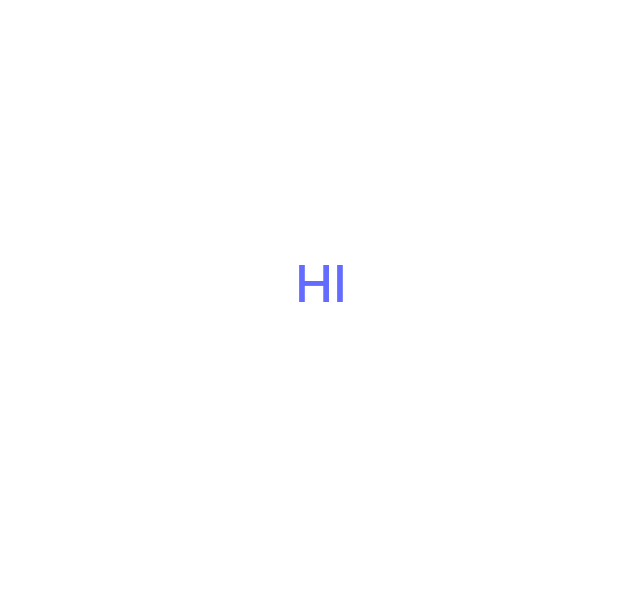
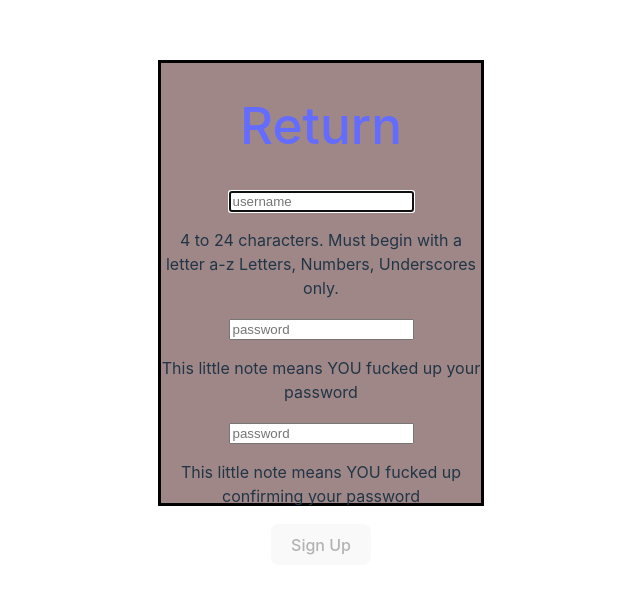
Before and after one commit to SphenOz/NBA-App, a React (Vite) app in the folder NBAWEB/: page /signup in a window 1280 px wide. Shown: the part 117-710 px from the top of the page, without its empty margins (319-959 px from the left). Built offline with nearby package versions, Linux system fonts and the light colour scheme.

Commit message:
Using a guide, created a REACTJS signup form. Backend next

```diff
--- a/NBAWEB/src/App.tsx
+++ b/NBAWEB/src/App.tsx
@@ -11,7 +11,7 @@ import {
   Route,
   Link,
 } from "react-router-dom";
-import SearchPage from './PlayerSearch'
+import SearchPage from './Pages/PlayerSearch.tsx'
 
 function App() {
   return (
--- a/NBAWEB/src/PlayerSearch.tsx
+++ b/NBAWEB/src/Pages/PlayerSearch.tsx
@@ -1,8 +1,7 @@
 import { useState, useEffect } from 'react'
-import './App.css'
 import axios from 'axios'
 import { Outlet, Link } from "react-router-dom";
-import Table from './Table'
+import Table from '../Table'
 
 export default function SearchPage() {
   const [count, setCount] = useState(0);
--- /dev/null
+++ b/NBAWEB/src/Pages/Signup.css
@@ -0,0 +1,6 @@
+.signupbox{
+    width: 40vh;
+    height: 55vh;
+    border: 3px solid black;
+    background-color: rgb(159, 135, 135);
+}
--- /dev/null
+++ b/NBAWEB/src/Pages/Signup.tsx
@@ -0,0 +1,136 @@
+import React, { useEffect, useRef, useState } from "react";
+import { Link } from "react-router-dom";
+import "./Signup.css"
+
+export default function Signup () {
+
+    const userRef = React.useRef<HTMLInputElement>(null);
+    const errRef = React.useRef<HTMLInputElement>(null);
+
+    const [username, setUsername ] = useState('');
+    const [validName, setValidName] = useState(false);
+    const [userFocus, setUserFocus] = useState(false);
+
+    const [password, setPassword ] = useState('');
+    const [validPwd, setValidPwd] = useState(false);
+    const [pwdFocus, setPwdFocus] = useState(false);
+
+    const [matchPwd, setMatchPwd] = useState('');
+    const [validMatch, setValidMatch] = useState(false);
+    const [matchFocus, setMatchFocus] = useState(false);
+
+    const [errMsg, setErrMsg] = useState('');
+    const [success, setSuccess] = useState(false);
+
+    const USER_REGEX = /^[A-z][A-z0-9-_]{3,23}$/;
+    const PWD_REGEX = /^(?=.*[a-z])(?=.*[A-Z])(?=.*[0-9])(?=.*[!@#$%]).{8,24}$/;
+
+    useEffect(() => {
+        if(userRef.current){
+            userRef.current.focus();
+        }
+    }, [])
+
+    useEffect(() => {
+        const result = USER_REGEX.test(username);
+        console.log(result);
+        console.log(username);
+        setValidName(result);
+    }, [username])
+
+    useEffect(() => {
+        setValidPwd(PWD_REGEX.test(password));
+        setValidMatch(password === matchPwd);
+        if(validMatch){
+            console.log("YO")
+        }
+        if(validPwd){
+            console.log("OK ITS VALID")
+        }
+    }, [password, matchPwd])
+
+    useEffect(() => {
+        setErrMsg('');
+    }, [username, password, matchPwd])
+
+    const handleSubmit = async (event: any) => {
+        event.preventDefault();
+        const v1 = USER_REGEX.test(username);
+        const v2 = PWD_REGEX.test(password);
+        if (!v1 || !v2) {
+            setErrMsg("Invalid Entry");
+            return;
+        }
+    }
+
+    return(
+        <>
+            <div className="signupbox">
+                <h1><Link to={`/`}>Return</Link></h1>
+                <p ref={errRef} className={errMsg ? "errmsg" : "offscreen"} aria-live="assertive">{errMsg}</p>
+                <div className="forms">
+                <form onSubmit={handleSubmit}>
+                    <label className="username">
+                        <input
+                            type="text"
+                            id="username"
+                            ref={userRef}
+                            autoComplete="off"
+                            value={username}
+                            aria-invalid={validName ? "false" : "true"}
+                            aria-describedby="uidnote"
+                            placeholder="username"
+                            required
+                            onChange={(e) => setUsername(e.target.value)}
+                            onFocus={() => setUserFocus(true)}
+                            onBlur={() => setUserFocus(false)}
+                        />
+                       </label>
+                        <p id="uidnote" className={userFocus && username && !validName ? "instructions" : "offscreen"}>
+                            4 to 24 characters.
+                            Must begin with a letter a-z
+                            Letters, Numbers, Underscores only.
+                        </p>
+                    <label className="password">
+                    <input
+                        type="password"
+                        id="password"
+                        value={password}
+                        onChange={(e) => setPassword(e.target.value)}
+                        aria-invalid={validPwd ? "false" : "true"}
+                        aria-describedby="pwdnote"
+                        placeholder="password"
+                        onFocus={() => setPwdFocus(true)}
+                        onBlur={() => setPwdFocus(false)}
+                        required
+                        />
+                    </label>
+                    <p id="pwdnote">
+                        This little note means YOU fucked up your password
+                    </p>
+                    <label className="confirm_pwd">
+                    <input
+                        type="password"
+                        id="confirm_pwd"
+                        value={matchPwd}
+                        onChange={(e) => setMatchPwd(e.target.value)}
+                        aria-invalid={validMatch ? "false" : "true"}
+                        aria-describedby="confirmnote"
+                        placeholder="password"
+                        onFocus={() => setMatchFocus(true)}
+                        onBlur={() => setMatchFocus(false)}
+                        required
+                        />
+                    </label>
+                    <p id="confirmnote">
+                        This little note means YOU fucked up confirming your password
+                    </p>
+                    <button disabled={!validMatch || !validPwd || !validName ? true : false}>Sign Up</button>
+                </form>
+                </div>
+            </div>
+
+        </>
+    )
+}
+//Credit: https://www.youtube.com/watch?v=brcHK3P6ChQ&list=PL0Zuz27SZ-6PRCpm9clX0WiBEMB70FWwd
--- a/NBAWEB/src/Signup.tsx
+++ /dev/null
@@ -1,8 +0,0 @@
-import React from "react";
-import { Link } from "react-router-dom";
-
-export default function Signup () {
-    return(
-        <h1><Link to={`/`}>HI</Link></h1>
-    )
-}
--- a/NBAWEB/src/main.tsx
+++ b/NBAWEB/src/main.tsx
@@ -7,7 +7,7 @@ import {
   RouterProvider,
 } from "react-router-dom";
 import "./index.css";
-import Signup from './Signup.tsx';
+import Signup from './Pages/Signup.tsx';
 
 const router = createBrowserRouter([
   {
--- a/NBAWEB/tsconfig.json
+++ b/NBAWEB/tsconfig.json
@@ -20,6 +20,6 @@
     "noUnusedParameters": true,
     "noFallthroughCasesInSwitch": true
   },
-  "include": ["src"],
+  "include": ["src","Pages"],
   "references": [{ "path": "./tsconfig.node.json" }]
 }
```
